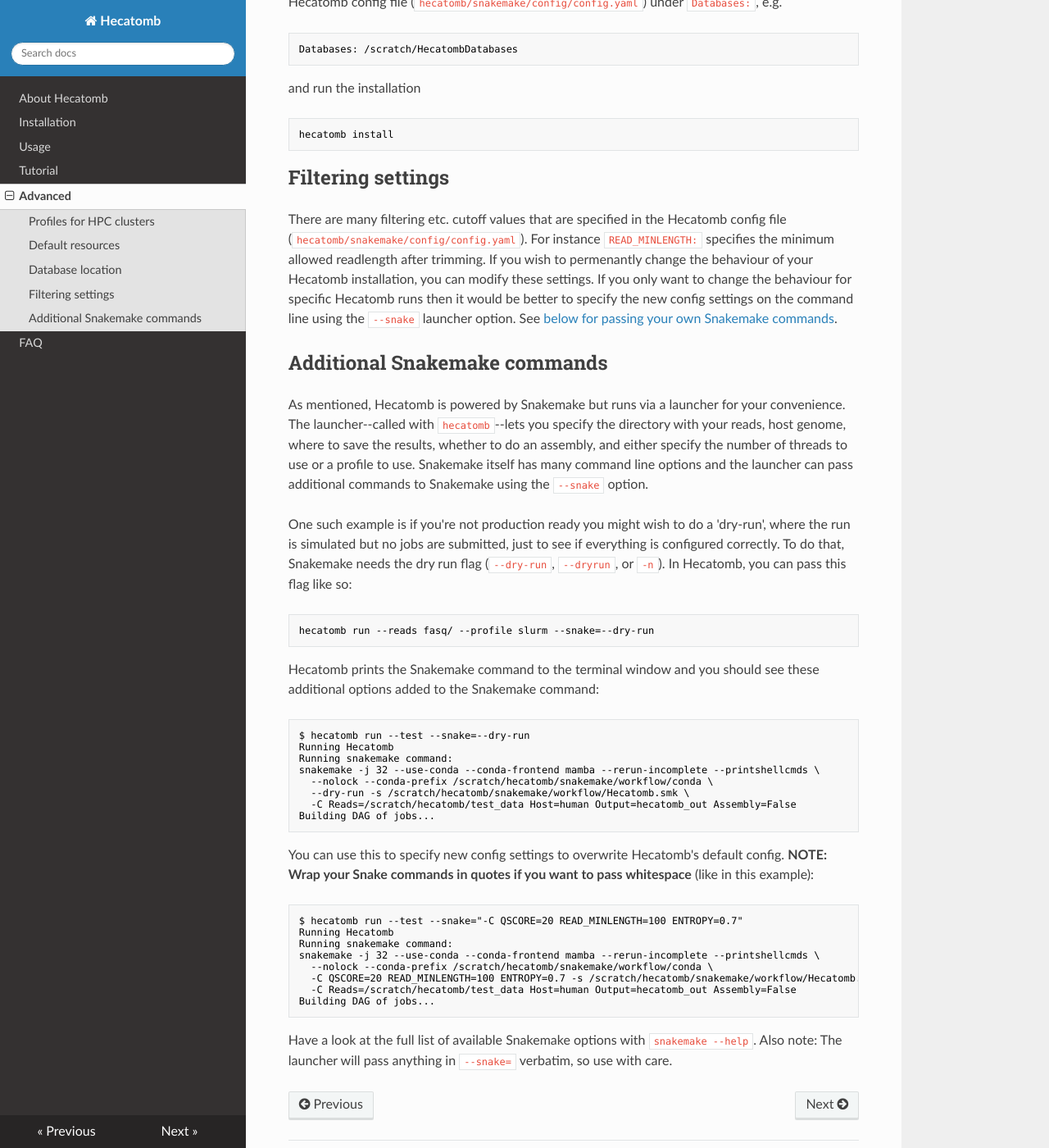
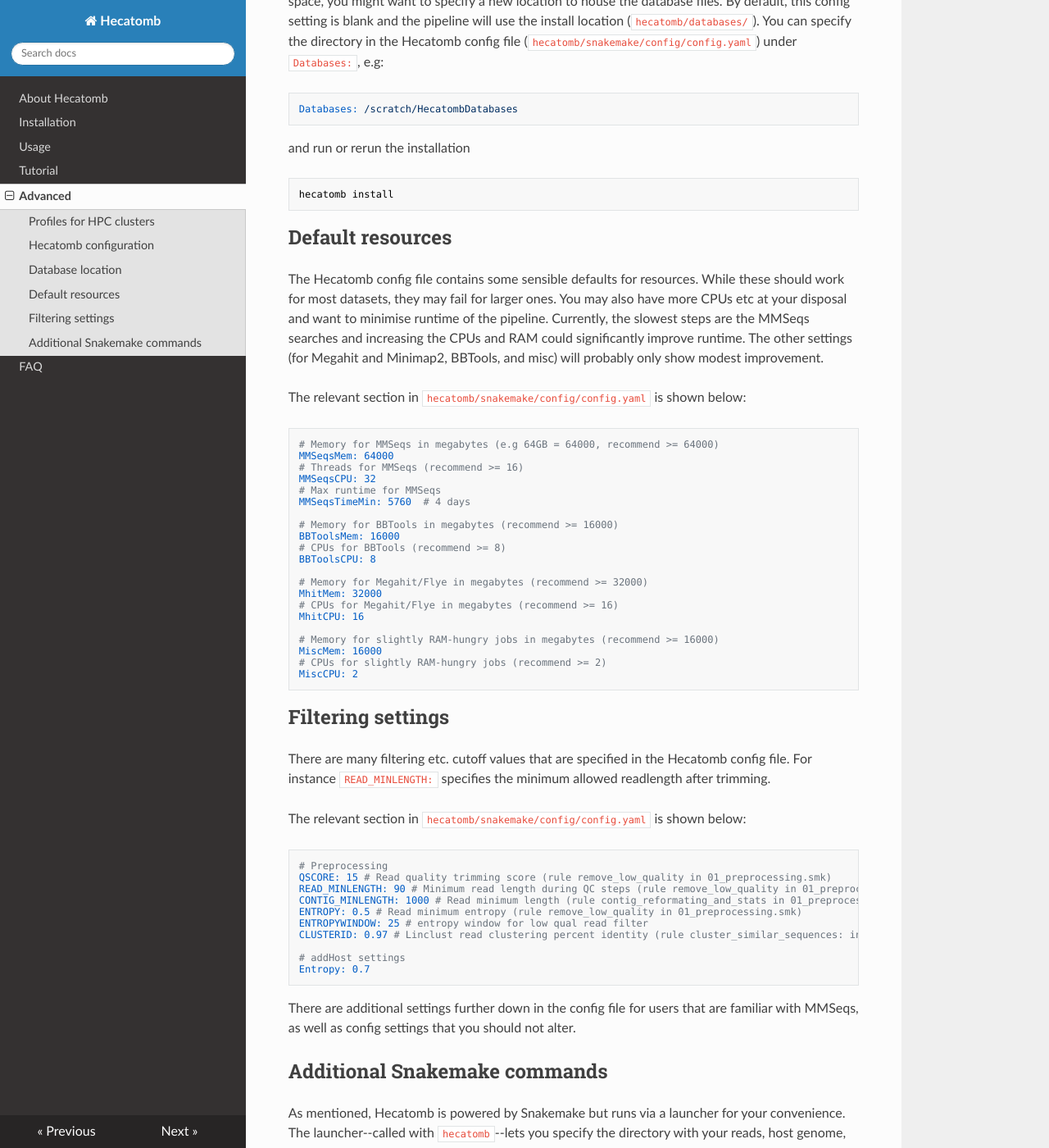
Before and after one commit to shandley/hecatomb, an MkDocs documentation site: the page built from docs/advanced.md, in a window 1280 px wide and 1400 px high, scrolled down 1534 px. Shown: the whole window at 82% size. Built offline with MkDocs 1.6.1, drawn with Linux system fonts in a browser that asks for light colours; nearby versions of some CDN libraries; some of the changed text lies outside the part shown.

Commit message:
misc doc updates

````diff
--- a/docs/advanced.md
+++ b/docs/advanced.md
@@ -1,11 +1,11 @@
 # Advanced options for Hecatomb
-
 If you're running Hecatomb on a HPC cluster, we absolutely recommend setting up a
 [Snakemake profile](advanced.md#snakemake-profiles-for-hpc-clusters).
 
 There are many parameters that can be changed to tailor the pipeline to your system,
 or to tweak the pipeline's filtering.
-We recommend reviewing the Snakemake `config.yaml` file in your Hecatomb installation directory.
+
+We also recommend reviewing the Snakemake `config.yaml` file in your Hecatomb installation directory.
 The config file will be at `hecatomb/snakemake/config/config.yaml` and you can find your installation directory with:
 
 ```bash
@@ -16,10 +16,12 @@
 
 Snakemake profiles are a must-have for running Snakemake pipelines on HPC clusters.
 While they can be a pain to set up, you only need to do this once and then life is easy.
-For more information on profiles, check the [Snakemake documentation](https://snakemake.readthedocs.io/en/stable/executing/cli.html#profiles), or our recent [blog post on Snakemake profiles](https://fame.flinders.edu.au/blog/2021/08/02/snakemake-profiles-updated).
+For more information, check the [Snakemake documentation](https://snakemake.readthedocs.io/en/stable/executing/cli.html#profiles),
+or our recent [blog post on Snakemake profiles](https://fame.flinders.edu.au/blog/2021/08/02/snakemake-profiles-updated).
 
 Hecatomb ships with an example profile for the Slurm workload manager in `hecatomb/snakemake/profile/example_slurm/`.
-The example `config.yaml` file contains all the Snakemake options for jobs that are submitted to the scheduler.
+The example _profile_ `config.yaml` file (not to be confused with the _Hecatomb_ config file) contains all the Snakemake
+options for jobs that are submitted to the scheduler.
 Hecatomb expects the following in the cluster command:
 
  - `resources.time` for time in minutes
@@ -41,40 +43,88 @@
 `cluster-status: ~/.config/snakemake/slurm/slurm-status.py` (be sure to check and update your file path).
 The `slurm-status.py` script will query the scheduler with the jobid and report back to Snakemake on the job's status.
 
+## Hecatomb configuration
+
+The Hecatomb configuration file `hecatomb/snakemake/config/config.yaml` contains settings related to resources and
+cutoffs for various stages of the pipeline. The different config settings are outlined further on.
+You can permanently change the behaviour of your Hecatomb installation by modifying the values in the config file.
+Alternatively, you can change the behaviour of a single run by specifying the new values on the command line.
+See [below for passing your own Snakemake commands](advanced.md#additional-snakemake-commands).
+
+## Database location
+
+The databases are large (~55 GB) and if your Hecatomb installation is on a partition with limited on space,
+you might want to specify a new location to house the database files.
+By default, this config setting is blank and the pipeline will use the install location (`hecatomb/databases/`).
+You can specify the directory in the Hecatomb config file (`hecatomb/snakemake/config/config.yaml`) under `Databases: `,
+e.g:
+
+```yaml
+Databases: /scratch/HecatombDatabases
+```
+
+and run or rerun the installation
+
+```bash
+hecatomb install
+```
+
 ## Default resources
 
-The Hecatomb config file (`hecatomb/snakemake/config/config.yaml`) contains some sensible defaults for resources.
+The Hecatomb config file contains some sensible defaults for resources.
 While these should work for most datasets, they may fail for larger ones.
 You may also have more CPUs etc at your disposal and want to minimise runtime of the pipeline.
 Currently, the slowest steps are the MMSeqs searches and increasing the CPUs and RAM could significantly improve runtime.
 The other settings (for Megahit and Minimap2, BBTools, and misc) will probably only show modest improvement.
 
-## Database location
+The relevant section in `hecatomb/snakemake/config/config.yaml` is shown below:
 
-The databases are large (~55 GB) and if your home directory is limited on space you might want to specify a new location
-to house the database files.
-By default this config setting is blank and the pipeline will use the install location (`hecatomb/databases/`).
-You can specify the directory in the Hecatomb config file (`hecatomb/snakemake/config/config.yaml`) under `Databases: `,
-e.g.
+```yaml
+# Memory for MMSeqs in megabytes (e.g 64GB = 64000, recommend >= 64000)
+MMSeqsMem: 64000
+# Threads for MMSeqs (recommend >= 16)
+MMSeqsCPU: 32
+# Max runtime for MMSeqs
+MMSeqsTimeMin: 5760  # 4 days
 
-```bash
-Databases: /scratch/HecatombDatabases
-```
+# Memory for BBTools in megabytes (recommend >= 16000)
+BBToolsMem: 16000
+# CPUs for BBTools (recommend >= 8)
+BBToolsCPU: 8
 
-and run the installation
+# Memory for Megahit/Flye in megabytes (recommend >= 32000)
+MhitMem: 32000
+# CPUs for Megahit/Flye in megabytes (recommend >= 16)
+MhitCPU: 16
 
-```bash
-hecatomb install
+# Memory for slightly RAM-hungry jobs in megabytes (recommend >= 16000)
+MiscMem: 16000
+# CPUs for slightly RAM-hungry jobs (recommend >= 2)
+MiscCPU: 2
 ```
 
 ## Filtering settings
 
-There are many filtering etc. cutoff values that are specified in the Hecatomb config file (`hecatomb/snakemake/config/config.yaml`).
+There are many filtering etc. cutoff values that are specified in the Hecatomb config file.
 For instance `READ_MINLENGTH: ` specifies the minimum allowed readlength after trimming.
-If you wish to permenantly change the behaviour of your Hecatomb installation, you can modify these settings.
-If you only want to change the behaviour for specific Hecatomb runs then it would be better to specify the new config
-settings on the command line using the `--snake` launcher option.
-See [below for passing your own Snakemake commands](advanced.md#additional-snakemake-commands).
+
+The relevant section in `hecatomb/snakemake/config/config.yaml` is shown below:
+
+```yaml
+# Preprocessing
+QSCORE: 15 # Read quality trimming score (rule remove_low_quality in 01_preprocessing.smk)
+READ_MINLENGTH: 90 # Minimum read length during QC steps (rule remove_low_quality in 01_preprocessing.smk)
+CONTIG_MINLENGTH: 1000 # Read minimum length (rule contig_reformating_and_stats in 01_preprocessing.smk)
+ENTROPY: 0.5 # Read minimum entropy (rule remove_low_quality in 01_preprocessing.smk)
+ENTROPYWINDOW: 25 # entropy window for low qual read filter
+CLUSTERID: 0.97 # Linclust read clustering percent identity (rule cluster_similar_sequences: in 01_preprocessing.smk)
+
+# addHost settings
+Entropy: 0.7
+```
+
+There are additional settings further down in the config file for users that are familiar with MMSeqs,
+as well as config settings that you should not alter.
 
 ## Additional Snakemake commands
 
@@ -95,8 +145,10 @@
 Hecatomb prints the Snakemake command to the terminal window and you should see these additional options added to the
 Snakemake command:
 
+```bash
+hecatomb run --test --snake=--dry-run
+```
 ```text
-$ hecatomb run --test --snake=--dry-run
 Running Hecatomb
 Running snakemake command:
 snakemake -j 32 --use-conda --conda-frontend mamba --rerun-incomplete --printshellcmds \
@@ -109,8 +161,10 @@
 You can use this to specify new config settings to overwrite Hecatomb's default config.
 **NOTE: Wrap your Snake commands in quotes if you want to pass whitespace** (like in this example):
 
+```bash
+hecatomb run --test --snake="-C QSCORE=20 READ_MINLENGTH=100 ENTROPY=0.7"
+```
 ```text
-$ hecatomb run --test --snake="-C QSCORE=20 READ_MINLENGTH=100 ENTROPY=0.7"
 Running Hecatomb
 Running snakemake command:
 snakemake -j 32 --use-conda --conda-frontend mamba --rerun-incomplete --printshellcmds \
````
